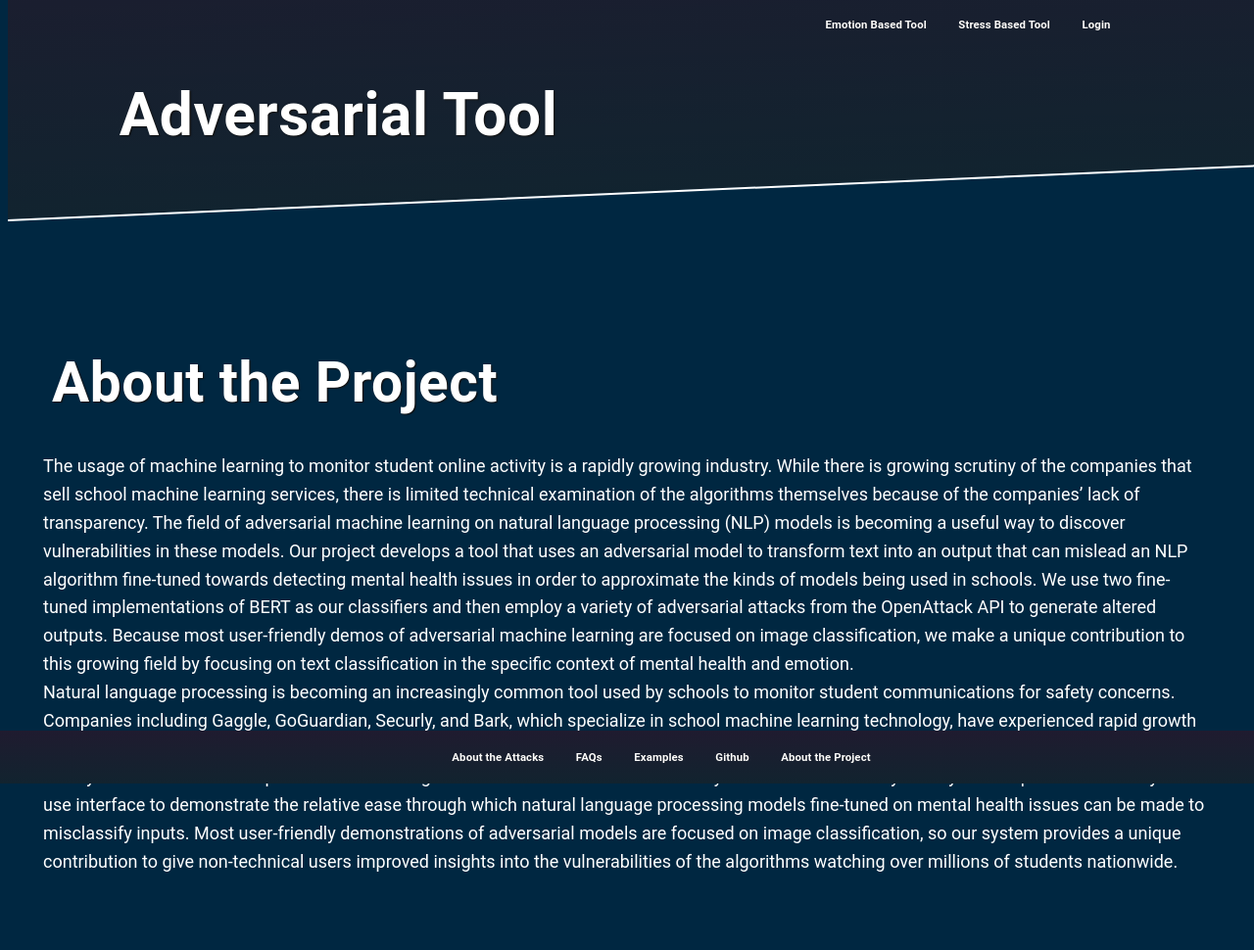
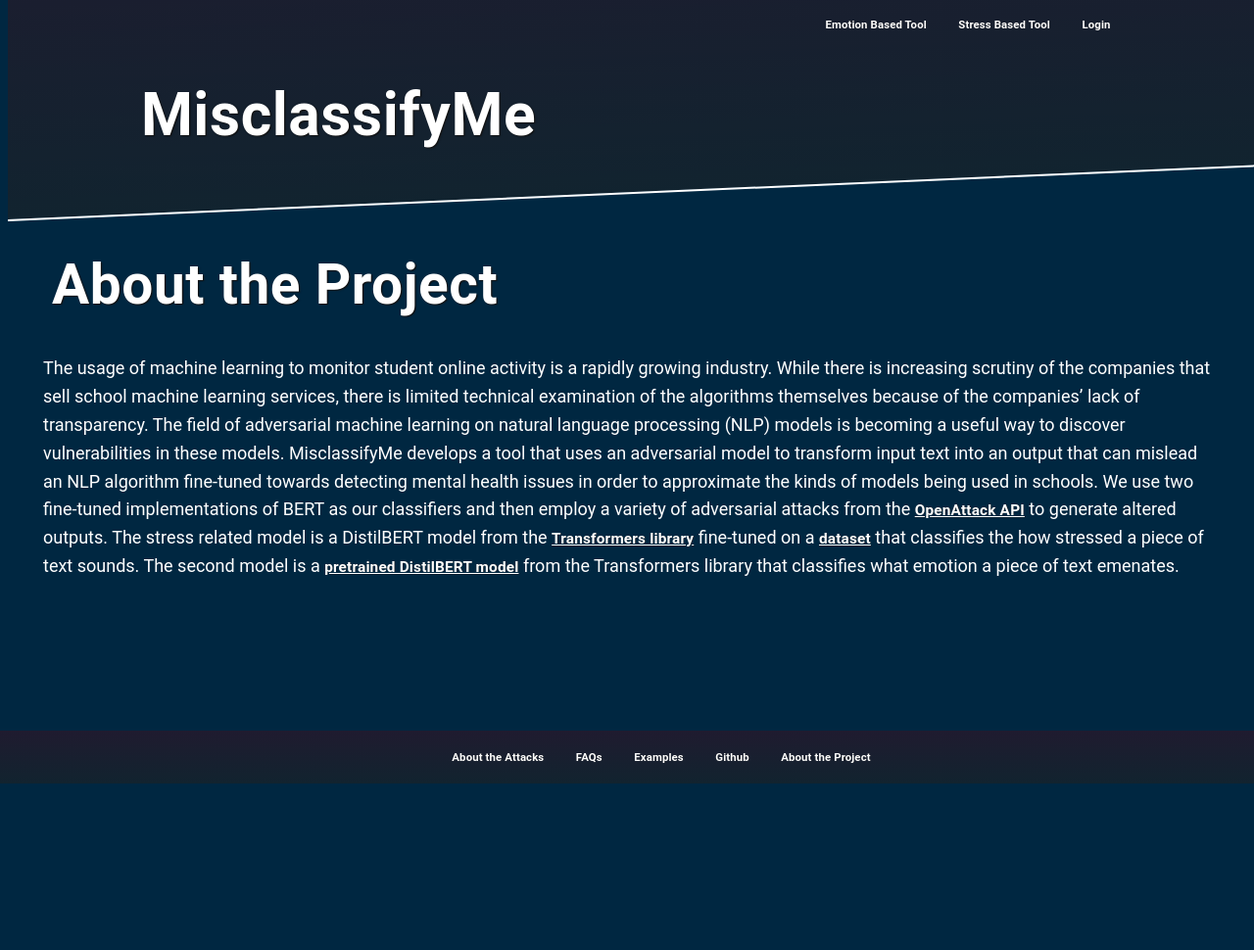
Before and after one commit to Siggy13/NLPAttack, a Django app: page /AdversarialTool/about in a window 1280 px wide. Shown: the whole page at 98% size. After the commit the page ends 800 px from the top, so only its background shows below. Run offline with Django 3.2, Linux system fonts and the light colour scheme; some libraries are stand-ins or nearby versions.

Commit message:
About Page changes and Title given

```diff
--- a/NLP/AdversarialTool/templates/AdversarialTool/about.html
+++ b/NLP/AdversarialTool/templates/AdversarialTool/about.html
@@ -1,26 +1,23 @@
 {% extends "AdversarialTool/layout.html" %}
 {% block body %}
-<div style="height: 300px;"></div>
+<div style="height: 200px;"></div>
 <h1 style="padding-top: .2em">About the Project</h1>
 <p class = "faq">
 The usage of machine learning to monitor student online activity is a rapidly growing industry.
-While there is growing scrutiny of the companies that sell school machine learning services, there is limited technical examination
+While there is increasing scrutiny of the companies that sell school machine learning services, there is limited technical examination
  of the algorithms themselves because of the companies’ lack of transparency. The field of adversarial machine learning on natural
- language processing (NLP) models is becoming a useful way to discover vulnerabilities in these models. Our project develops a tool
- that uses an adversarial model to transform text into an output that can mislead an NLP algorithm fine-tuned towards detecting
+ language processing (NLP) models is becoming a useful way to discover vulnerabilities in these models. MisclassifyMe develops a tool
+ that uses an adversarial model to transform input text into an output that can mislead an NLP algorithm fine-tuned towards detecting
  mental health issues in order to approximate the kinds of models being used in schools. We use two fine-tuned implementations of
- BERT as our classifiers and then employ a variety of adversarial attacks from the OpenAttack API to generate altered outputs.
- Because most user-friendly demos of adversarial machine learning are focused on image classification, we make a unique contribution
- to this growing field by focusing on text classification in the specific context of mental health and emotion. <br>
+ BERT as our classifiers and then employ a variety of adversarial attacks from the <a href='https://openattack.readthedocs.io/en/latest/apis/attacker.html'
+ style="padding:0">OpenAttack API</a> to generate altered outputs. The stress
+ related model is a DistilBERT model from the <a href="https://huggingface.co/docs/transformers/model_doc/distilbert" style="padding:0">
+Transformers library</a> fine-tuned on a <a href="https://arxiv.org/pdf/1911.00133.pdf" style="padding:0">dataset</a> that
+classifies the how stressed a piece of text sounds. The second model is a
+<a href=https://huggingface.co/bhadresh-savani/distilbert-base-uncased-emotion style="padding:0">pretrained
+ DistilBERT model</a> from the Transformers library that classifies what emotion a piece of text emenates.
+  <br>
 
- Natural language processing is becoming an increasingly common tool used by schools to monitor student communications for safety
- concerns. Companies including Gaggle, GoGuardian, Securly, and Bark, which specialize in school machine learning technology, have
- experienced rapid growth over the past few years. However, these companies lack transparency as to how their machine learning
- algorithms operate, creating the risk for a variety of unintended consequences while leaving communities unable to establish any
- form of accountability. Our system implements an easy-to-use interface to demonstrate the relative ease through which natural
- language processing models fine-tuned on mental health issues can be made to misclassify inputs. Most user-friendly demonstrations
-  of adversarial models are focused on image classification, so our system provides a unique contribution to give non-technical
-  users improved insights into the vulnerabilities of the algorithms watching over millions of students nationwide.
 
 </p>
 <div style="height: 50px;"></div>
--- a/NLP/AdversarialTool/templates/AdversarialTool/layout.html
+++ b/NLP/AdversarialTool/templates/AdversarialTool/layout.html
@@ -3,13 +3,13 @@
     {% load static %}
     <link rel="stylesheet" href="{% static 'AdversarialTool/styles.css' %}">
     <head>
-        <title>Adversarial Tool</title>
+        <title>MisclassifyMe</title>
     </head>
     <body>
         <header>
             <div class="grid-container-element">
             <div class="grid-child-element input">
-            <a href="/AdversarialTool" style="text-decoration: none"><h1>Adversarial Tool</h1></a>
+            <a href="/AdversarialTool" style="text-decoration: none"><h1>MisclassifyMe</h1></a>
             </div>
             <div class="grid-child-element output">
             <a href="/AdversarialTool/emotions" style="text-decoration: none">Emotion Based Tool</a>
```
